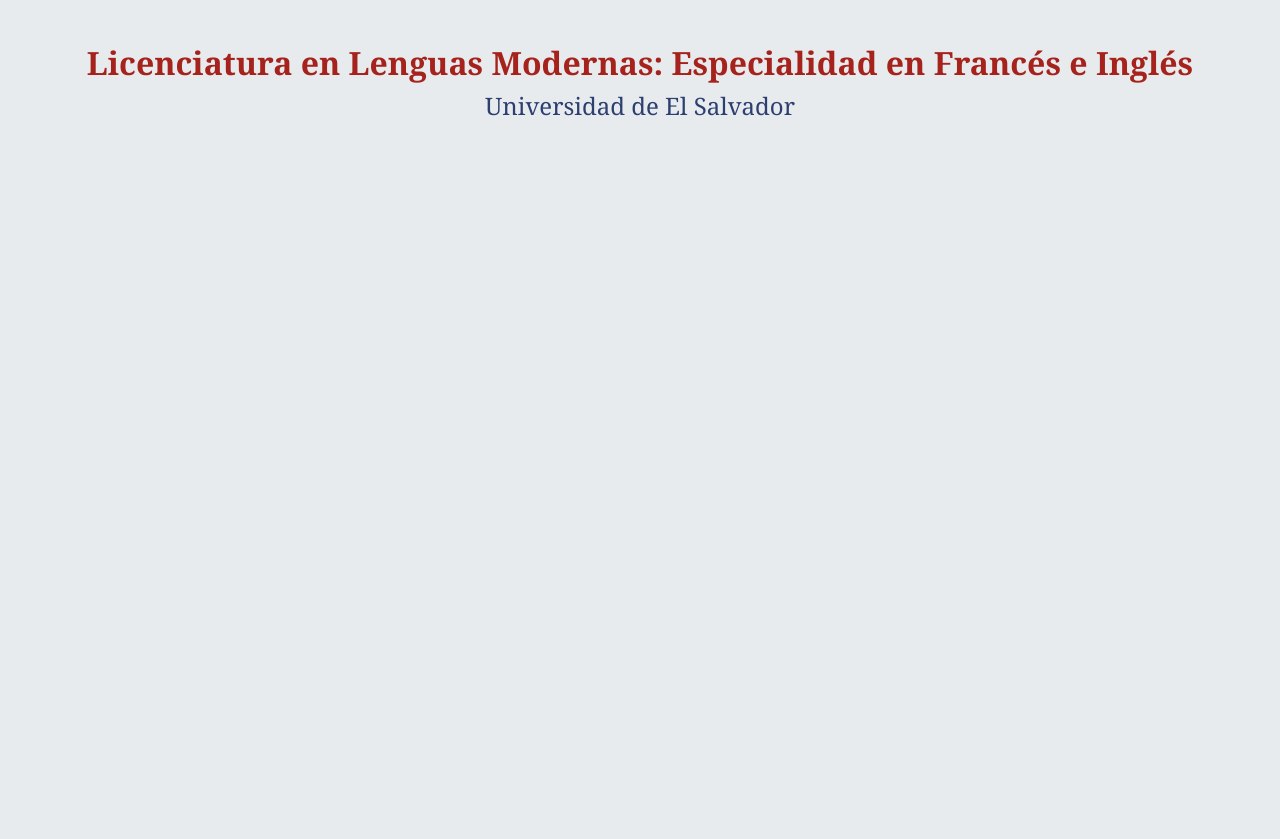
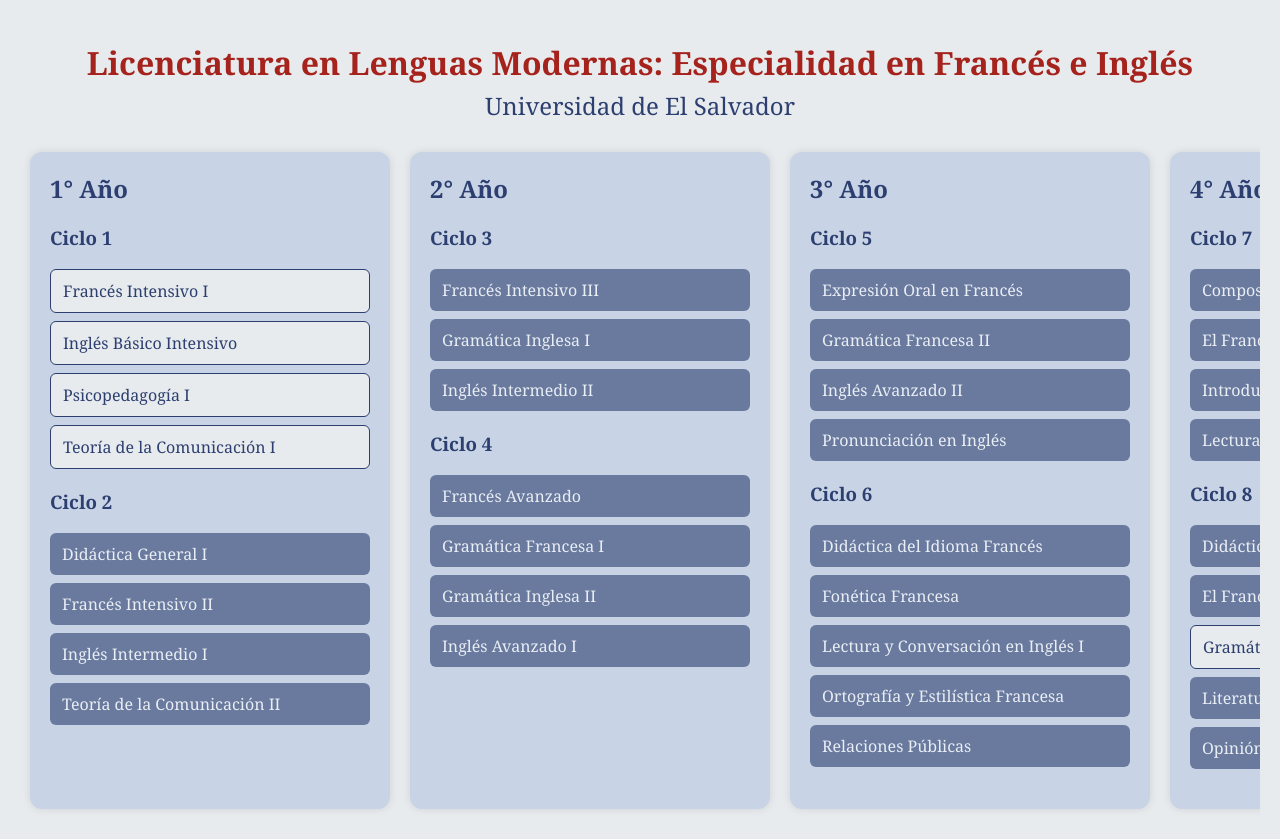
Before and after one commit to lisandroflores11/malla-final, a plain HTML site: page index.html in a window 1280 px wide. Before the commit the page ends 800 px from the top, so only its background shows below. Drawn offline with Linux system fonts and the light colour scheme.

Commit message:
Update index.html

```diff
--- a/index.html
+++ b/index.html
@@ -9,7 +9,123 @@
   <h1>Licenciatura en Lenguas Modernas: Especialidad en Francés e Inglés</h1>
   <h2 class="university">Universidad de El Salvador</h2>
   <div class="grid">
-    <!-- CONTENIDO DE LA MALLA -->
+    <!-- <!-- Año 1 -->
+<div class="year">
+  <h2>1° Año</h2>
+  <div class="cycle">
+    <h3>Ciclo 1</h3>
+    <ul>
+      <li onclick="toggle(this)" data-prereq="">Francés Intensivo I</li>
+      <li onclick="toggle(this)" data-prereq="">Inglés Básico Intensivo</li>
+      <li onclick="toggle(this)" data-prereq="">Psicopedagogía I</li>
+      <li onclick="toggle(this)" data-prereq="">Teoría de la Comunicación I</li>
+    </ul>
+  </div>
+  <div class="cycle">
+    <h3>Ciclo 2</h3>
+    <ul>
+      <li onclick="toggle(this)" data-prereq="Psicopedagogía I">Didáctica General I</li>
+      <li onclick="toggle(this)" data-prereq="Francés Intensivo I">Francés Intensivo II</li>
+      <li onclick="toggle(this)" data-prereq="Inglés Básico Intensivo">Inglés Intermedio I</li>
+      <li onclick="toggle(this)" data-prereq="Teoría de la Comunicación I">Teoría de la Comunicación II</li>
+    </ul>
+  </div>
+</div>
+
+<!-- Año 2 -->
+<div class="year">
+  <h2>2° Año</h2>
+  <div class="cycle">
+    <h3>Ciclo 3</h3>
+    <ul>
+      <li onclick="toggle(this)" data-prereq="Francés Intensivo II">Francés Intensivo III</li>
+      <li onclick="toggle(this)" data-prereq="Inglés Intermedio I">Gramática Inglesa I</li>
+      <li onclick="toggle(this)" data-prereq="Inglés Intermedio I">Inglés Intermedio II</li>
+    </ul>
+  </div>
+  <div class="cycle">
+    <h3>Ciclo 4</h3>
+    <ul>
+      <li onclick="toggle(this)" data-prereq="Francés Intensivo III">Francés Avanzado</li>
+      <li onclick="toggle(this)" data-prereq="Francés Intensivo III">Gramática Francesa I</li>
+      <li onclick="toggle(this)" data-prereq="Gramática Inglesa I">Gramática Inglesa II</li>
+      <li onclick="toggle(this)" data-prereq="Inglés Intermedio II">Inglés Avanzado I</li>
+    </ul>
+  </div>
+</div>
+
+<!-- Año 3 -->
+<div class="year">
+  <h2>3° Año</h2>
+  <div class="cycle">
+    <h3>Ciclo 5</h3>
+    <ul>
+      <li onclick="toggle(this)" data-prereq="Francés Avanzado">Expresión Oral en Francés</li>
+      <li onclick="toggle(this)" data-prereq="Gramática Francesa I">Gramática Francesa II</li>
+      <li onclick="toggle(this)" data-prereq="Inglés Avanzado I">Inglés Avanzado II</li>
+      <li onclick="toggle(this)" data-prereq="Inglés Intermedio I">Pronunciación en Inglés</li>
+    </ul>
+  </div>
+  <div class="cycle">
+    <h3>Ciclo 6</h3>
+    <ul>
+      <li onclick="toggle(this)" data-prereq="Expresión Oral en Francés, Didáctica General I">Didáctica del Idioma Francés</li>
+      <li onclick="toggle(this)" data-prereq="Francés Avanzado">Fonética Francesa</li>
+      <li onclick="toggle(this)" data-prereq="Inglés Avanzado II">Lectura y Conversación en Inglés I</li>
+      <li onclick="toggle(this)" data-prereq="Gramática Francesa II">Ortografía y Estilística Francesa</li>
+      <li onclick="toggle(this)" data-prereq="Expresión Oral en Francés, Teoría de la Comunicación II">Relaciones Públicas</li>
+    </ul>
+  </div>
+</div>
+
+<!-- Año 4 -->
+<div class="year">
+  <h2>4° Año</h2>
+  <div class="cycle">
+    <h3>Ciclo 7</h3>
+    <ul>
+      <li onclick="toggle(this)" data-prereq="Gramática Inglesa II">Composición Inglesa I</li>
+      <li onclick="toggle(this)" data-prereq="Fonética Francesa, Ortografía y Estilística Francesa, Expresión Oral en Francés, Gramática Francesa II">El Francés y el Comercio</li>
+      <li onclick="toggle(this)" data-prereq="Expresión Oral en Francés">Introducción a la Civilización Francesa</li>
+      <li onclick="toggle(this)" data-prereq="Lectura y Conversación en Inglés I">Lectura y Conversación en Inglés II</li>
+    </ul>
+  </div>
+  <div class="cycle">
+    <h3>Ciclo 8</h3>
+    <ul>
+      <li onclick="toggle(this)" data-prereq="Didáctica del Idioma Francés, Didáctica General I">Didáctica del Idioma Inglés I</li>
+      <li onclick="toggle(this)" data-prereq="Fonética Francesa, Ortografía y Estilística Francesa, Expresión Oral en Francés, Gramática Francesa II">El Francés y el Turismo</li>
+      <li onclick="toggle(this)" data-prereq="">Gramática Avanzada</li>
+      <li onclick="toggle(this)" data-prereq="Expresión Oral en Francés, Gramática Francesa II">Literatura Francesa I</li>
+      <li onclick="toggle(this)" data-prereq="Relaciones Públicas, Teoría de la Comunicación II">Opinión Pública</li>
+    </ul>
+  </div>
+</div>
+
+<!-- Año 5 -->
+<div class="year">
+  <h2>5° Año</h2>
+  <div class="cycle">
+    <h3>Ciclo 9</h3>
+    <ul>
+      <li onclick="toggle(this)" data-prereq="Fonética Francesa, Ortografía y Estilística Francesa, Expresión Oral en Francés, Gramática Francesa II">El Francés y la Traducción</li>
+      <li onclick="toggle(this)" data-prereq="Pronunciación en Inglés">Introducción a la Lingüística</li>
+      <li onclick="toggle(this)" data-prereq="Literatura Francesa I">Literatura Francesa II</li>
+      <li onclick="toggle(this)" data-prereq="Gramática Avanzada">Seminario I</li>
+    </ul>
+  </div>
+  <div class="cycle">
+    <h3>Ciclo 10</h3>
+    <ul>
+      <li onclick="toggle(this)" data-prereq="Didáctica del Idioma Inglés I, Didáctica General I">Didáctica del Idioma Inglés II</li>
+      <li onclick="toggle(this)" data-prereq="Introducción a la Lingüística">Fonología y Morfología Inglesa</li>
+      <li onclick="toggle(this)" data-prereq="Opinión Pública, Teoría de la Comunicación II">Historia de El Salvador y Centroamérica</li>
+      <li onclick="toggle(this)" data-prereq="Gramática Avanzada">Literatura en Inglés I</li>
+      <li onclick="toggle(this)" data-prereq="Seminario I">Seminario II</li>
+    </ul>
+  </div>
+</div>
+ -->
   </div>
 
   <script>
```
